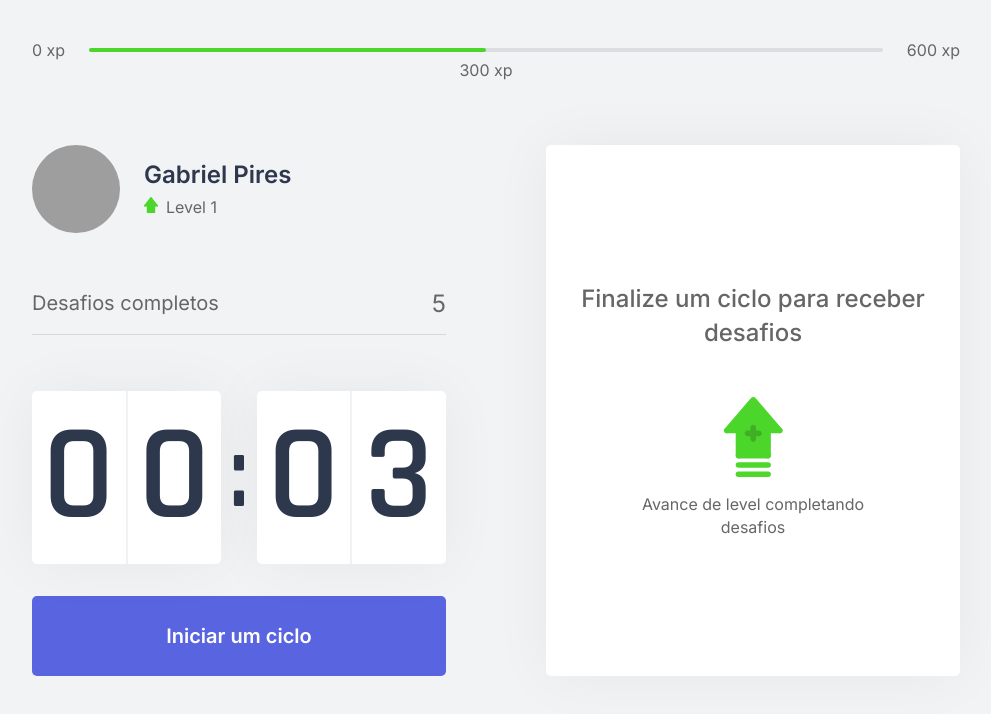
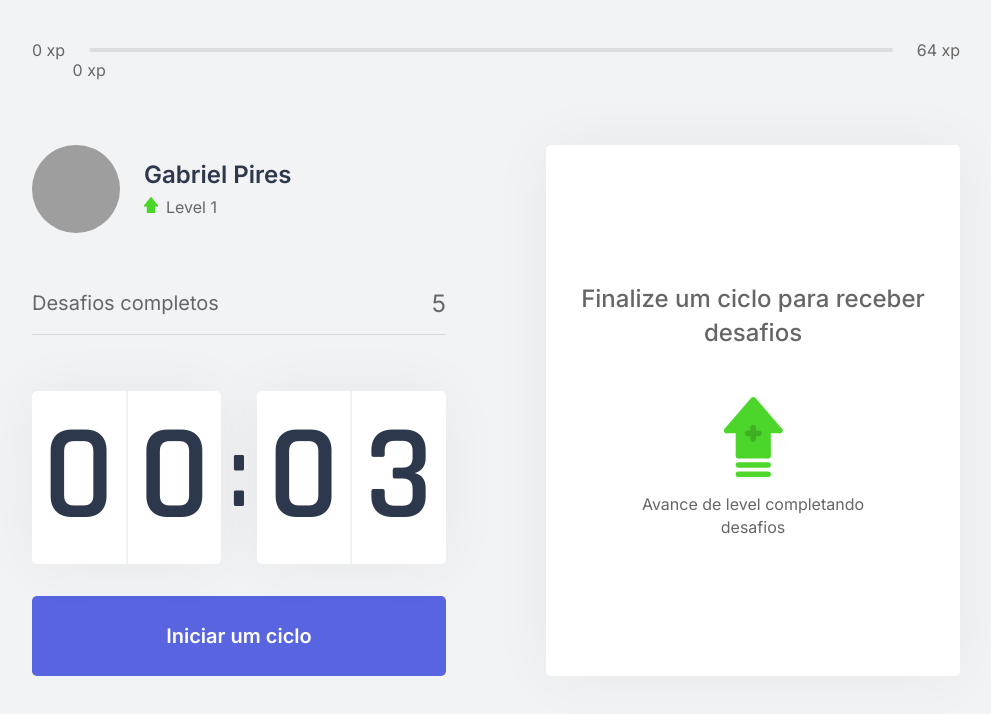
Before and after one commit to GabriPires/moveit, a Next.js app: page / in a window 1280 px wide. Shown: the top 714 px of the page, without its empty margins (144-1135 px from the left). Built offline with nearby package versions, Linux system fonts and the light colour scheme; grey boxes are pictures that could not be loaded.

Commit message:
Nivel de experiencia com context Calculo para o proximo nivel

```diff
--- a/src/components/ExperienceBar.tsx
+++ b/src/components/ExperienceBar.tsx
@@ -1,16 +1,22 @@
+import { useContext } from 'react';
+import { ChallengesContext } from '../contexts/ChallengeContext';
 import styles from '../styles/components/ExperienceBar.module.css';
 
 export function ExperienceBar() {
+  const { currentExperience, experienceToNextLevel } = useContext(ChallengesContext);
+
+  const percentToNextLevel = Math.round(currentExperience * 100) / experienceToNextLevel;
+
   return(
     <header className={styles.experienceBar}>
       <span>0 xp</span>
       <div>
-        <div style={{ width: '50%' }}/>
-        <span className={styles.currentExperience} style={{left: '50%'}}>
-          300 xp
+        <div style={{ width: `${percentToNextLevel}%` }}/>
+        <span className={styles.currentExperience} style={{left: `${percentToNextLevel}%`}}>
+          {currentExperience} xp
         </span>
       </div>
-      <span>600 xp</span>
+      <span>{experienceToNextLevel} xp</span>
     </header>
   );
 }
--- a/src/contexts/ChallengeContext.tsx
+++ b/src/contexts/ChallengeContext.tsx
@@ -12,6 +12,7 @@
   currentExperience: number;
   challengesCompleted: number;
   activeChallenge: Challenge;
+  experienceToNextLevel: number;
   levelUp: () => void;
   startNewChallenge: () => void;
   resetChallenge: () => void;
@@ -29,6 +30,8 @@
   const [challengesCompleted, setChallengeCompleted] = useState(0);
 
   const [activeChallenge, setActiveChallenge] = useState(null);
+
+  const experienceToNextLevel = Math.pow((level + 1) * 4, 2);
 
   function levelUp() {
     setLevel(level + 1);
@@ -51,9 +54,10 @@
         level,
         currentExperience,
         challengesCompleted,
+        activeChallenge,
+        experienceToNextLevel,
         levelUp,
         startNewChallenge,
-        activeChallenge,
         resetChallenge
       }}
     >
```
